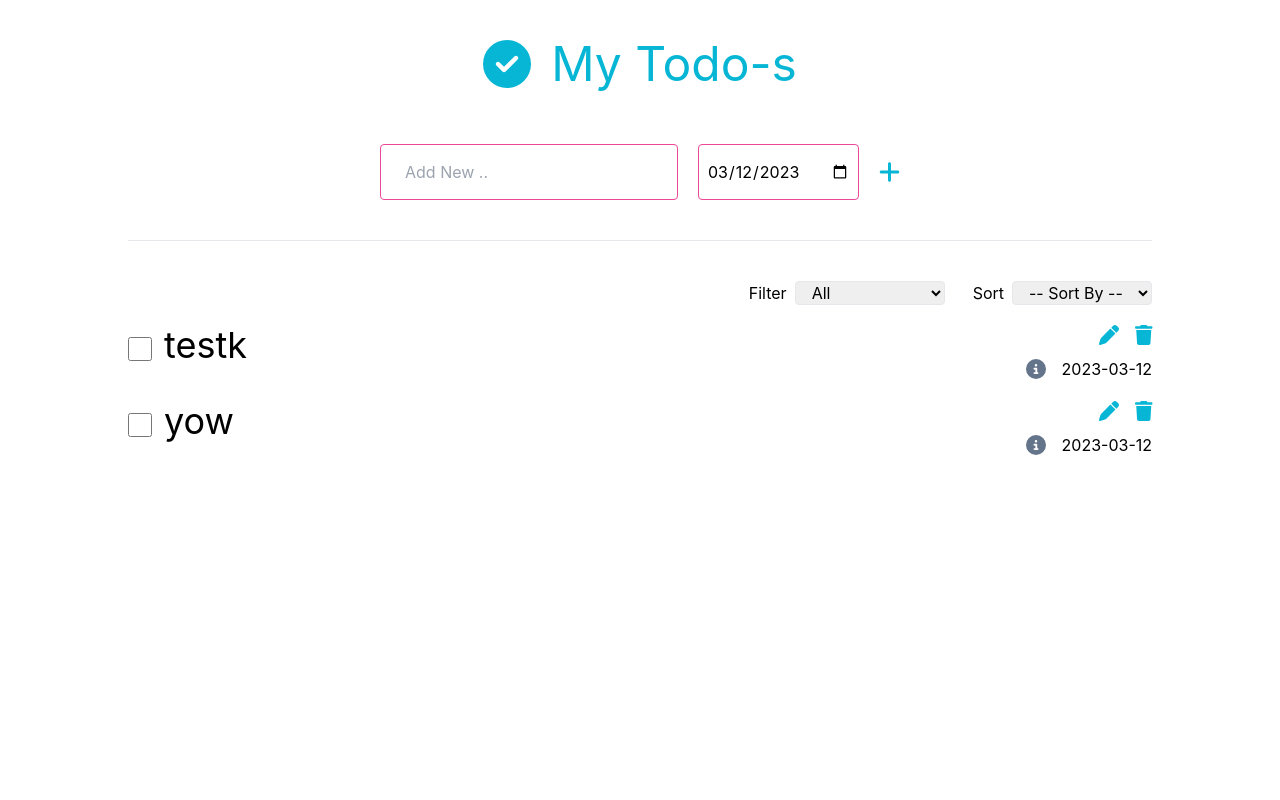
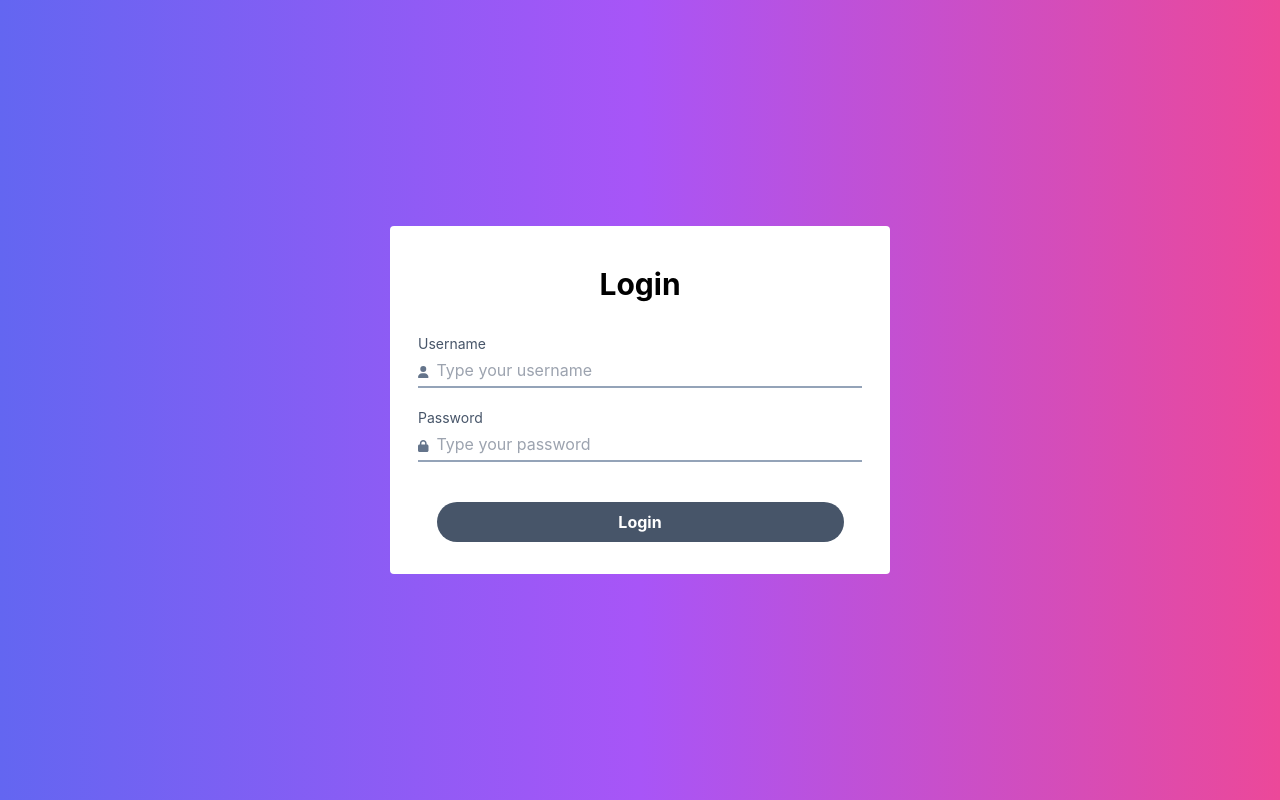
Before and after one commit to emiliomelvy/react-todo-list, a React (Create React App) app: page / in a window 1280 px wide. Built offline with nearby package versions, Linux system fonts and the light colour scheme.

Commit message:
feat: add login page

```diff
--- a/src/App.js
+++ b/src/App.js
@@ -1,17 +1,22 @@
-import React, { useEffect } from "react";
+import React, { useEffect, useState } from "react";
 import "./App.css";
 import Title from "./components/Title";
 import Input from "./components/Input";
 import Item from "./components/Item";
 import FilterSort from "./components/FilterSort";
+import LoggedIn from "./components/LoggedIn";
 
 function App() {
-  const [filter, setFilter] = React.useState("All");
-  const [newTask, setNewTask] = React.useState("");
-  const [toggleAdd, setToggleAdd] = React.useState(true);
-  const [isEditItem, setIsEditItem] = React.useState(null);
-  const [dateValue, setDateValue] = React.useState(new Date());
-  const [todo, setTodo] = React.useState([
+  const [filter, setFilter] = useState("All");
+  const [newTask, setNewTask] = useState("");
+  const [toggleAdd, setToggleAdd] = useState(true);
+  const [isEditItem, setIsEditItem] = useState(null);
+  const [dateValue, setDateValue] = useState(new Date());
+  const [isLoggedIn, setIsLoggedIn] = useState(false);
+  const [isValidEmail, setIsValidEmail] = useState(false);
+  const [isValidPassword, setIsValidPassword] = useState(false);
+  const [buttonLogin, setButtonLogin] = useState(false);
+  const [todo, setTodo] = useState([
     {
       id: Math.random(),
       value: "testk",
@@ -124,6 +129,8 @@ function App() {
   };
 
   return (
+    <>
+      {isLoggedIn ? (
         <div className="xl:max-w-5xl container mx-auto">
           <Title />
           <Input
@@ -165,6 +172,18 @@ function App() {
               })}
           </section>
         </div>
+      ) : (
+        <LoggedIn
+          buttonLogin={buttonLogin}
+          setButtonLogin={(val) => setButtonLogin(val)}
+          isValidEmail={isValidEmail}
+          setValidEmail={(val) => setIsValidEmail(val)}
+          isValidPassword={isValidPassword}
+          setIsValidPassword={(val) => setIsValidPassword(val)}
+          setIsLoggedIn={() => setIsLoggedIn(true)}
+        />
+      )}
+    </>
   );
 }
 
--- /dev/null
+++ b/src/components/LoggedIn.js
@@ -0,0 +1,96 @@
+import { useEffect } from "react";
+import { FontAwesomeIcon } from "@fortawesome/react-fontawesome";
+import { faUser, faLock } from "@fortawesome/free-solid-svg-icons";
+
+const LoggedIn = ({
+  buttonLogin,
+  setButtonLogin,
+  isValidEmail,
+  setValidEmail,
+  isValidPassword,
+  setIsValidPassword,
+  setIsLoggedIn,
+}) => {
+  const validEmail = (e) => {
+    if (e.target.value.includes("@")) return setValidEmail(true);
+    setValidEmail(false);
+  };
+
+  const validPassword = (e) => {
+    if (e.target.value.trim().length > 6) return setIsValidPassword(true);
+    setIsValidPassword(false);
+  };
+
+  const loginHandler = () => {
+    if (buttonLogin) setIsLoggedIn(true);
+  };
+
+  useEffect(() => {
+    setTimeout(() => {
+      if (isValidEmail && isValidPassword) setButtonLogin(true);
+    }, 500);
+
+    return () => {
+      console.log("cleared");
+      clearTimeout();
+    };
+  }, [isValidEmail, isValidPassword]);
+
+  return (
+    <div className="w-screen h-screen flex bg-gradient-to-r from-indigo-500 via-purple-500 to-pink-500">
+      <div className="bg-white m-auto pt-10 pb-8 px-7 rounded w-[500px]">
+        <h1 className="text-center text-3xl font-bold pb-8">Login</h1>
+        <div className="flex flex-col pb-1 border-b-2 border-b-slate-400">
+          <label htmlFor="username" className="text-sm text-slate-600 pb-1">
+            Username
+          </label>
+          <span>
+            <FontAwesomeIcon icon={faUser} className="text-xs text-slate-500" />
+            <input
+              onChange={(event) => validEmail(event)}
+              id="username"
+              type="text"
+              placeholder="Type your username"
+              className={`pl-2 focus:outline-none w-11/12 ${
+                isValidEmail ? "" : "text-red-500"
+              }`}
+            />
+          </span>
+        </div>
+        <div className="flex flex-col pt-5 pb-1 border-b-2 border-b-slate-400">
+          <label htmlFor="password" className="text-sm text-slate-600 pb-1">
+            Password
+          </label>
+          <span>
+            <FontAwesomeIcon icon={faLock} className="text-xs text-slate-500" />
+            <input
+              onChange={(e) => validPassword(e)}
+              id="password"
+              type="password"
+              placeholder="Type your password"
+              className={`pl-2 focus:outline-none w-11/12 ${
+                isValidPassword ? "" : "text-red-500"
+              }`}
+            />
+          </span>
+        </div>
+        <div className="flex justify-center">
+          <button
+            onClick={() => loginHandler()}
+            className={`py-2 px-10 mt-10 w-11/12 font-bold text-white rounded-full
+              ${
+                buttonLogin
+                  ? "bg-gradient-to-r from-indigo-500 via-purple-500 to-pink-500"
+                  : "bg-slate-600 text-white cursor-not-allowed"
+              }
+            `}
+          >
+            Login
+          </button>
+        </div>
+      </div>
+    </div>
+  );
+};
+
+export default LoggedIn;
```
Lines whose indentation alone changed are shown as unchanged.
